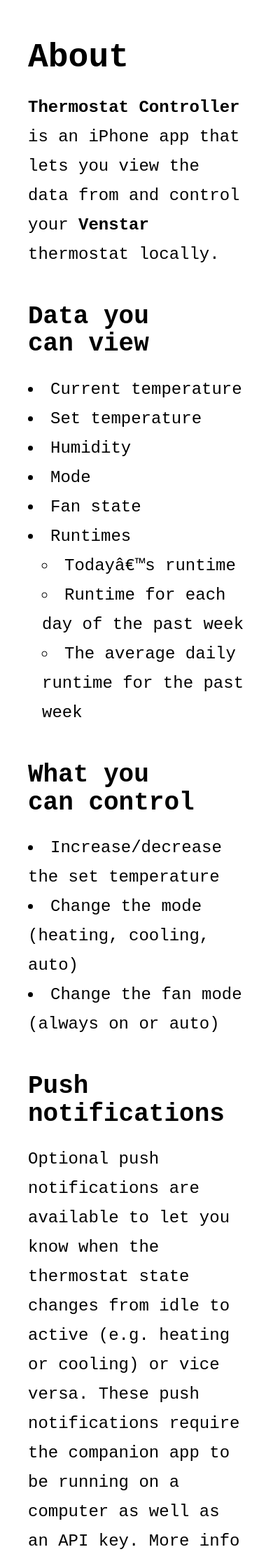
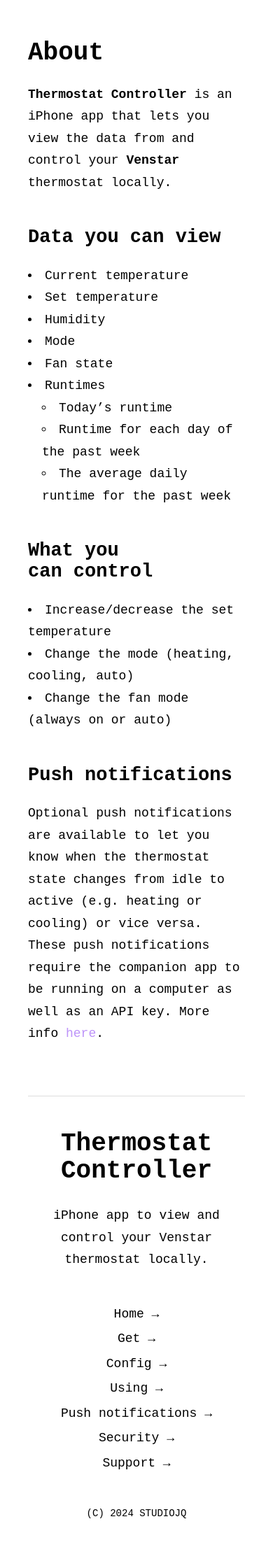
Before and after one commit to thestudiojq/thermostat-controller, a Jekyll site: the page built from index.md, in a window 390 px wide. Shown: the top 2231 px of the page at 70% size. Built offline with Jekyll 4.4.1, drawn with Linux system fonts in a browser that asks for light colours; some web fonts are replaced.

Commit message:
meta viewport

```diff
--- a/_includes/head.html
+++ b/_includes/head.html
@@ -1,5 +1,6 @@
 <head>
-	<meta charset=utf-8">
+	<meta charset="utf-8">
+	<meta name="viewport" content="width=device-width, initial-scale=1">
 	<title>{{ page.title }}</title>
 	<link rel="preconnect" href="https://fonts.googleapis.com">
 	<link rel="preconnect" href="https://fonts.gstatic.com" crossorigin>
--- a/public/css/style.css
+++ b/public/css/style.css
@@ -96,9 +96,6 @@
 }
 
 @media screen and (max-width: 1000px) {
-	body {
-		font-size: 1.5em;
-	}
 	.sidebar {
 		width: 100%;
 		order: 2;
```
Also changed, not shown: README.md.
